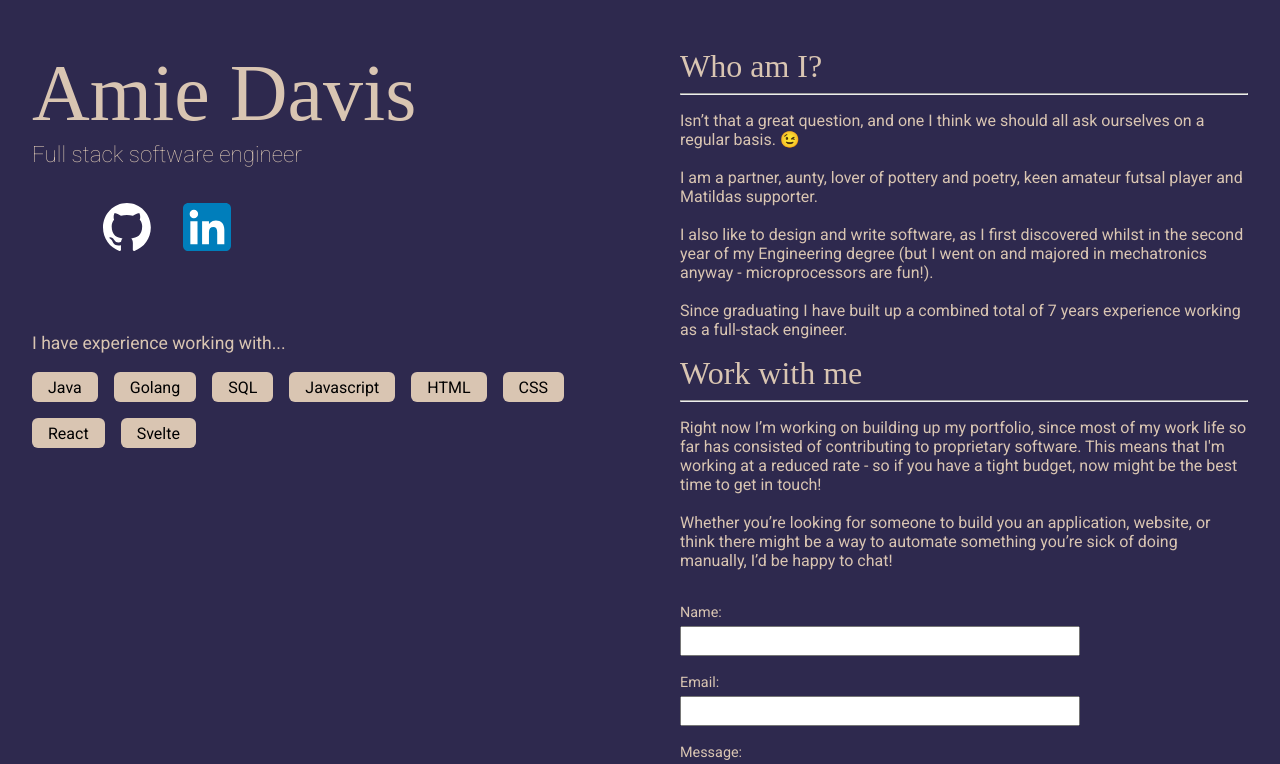
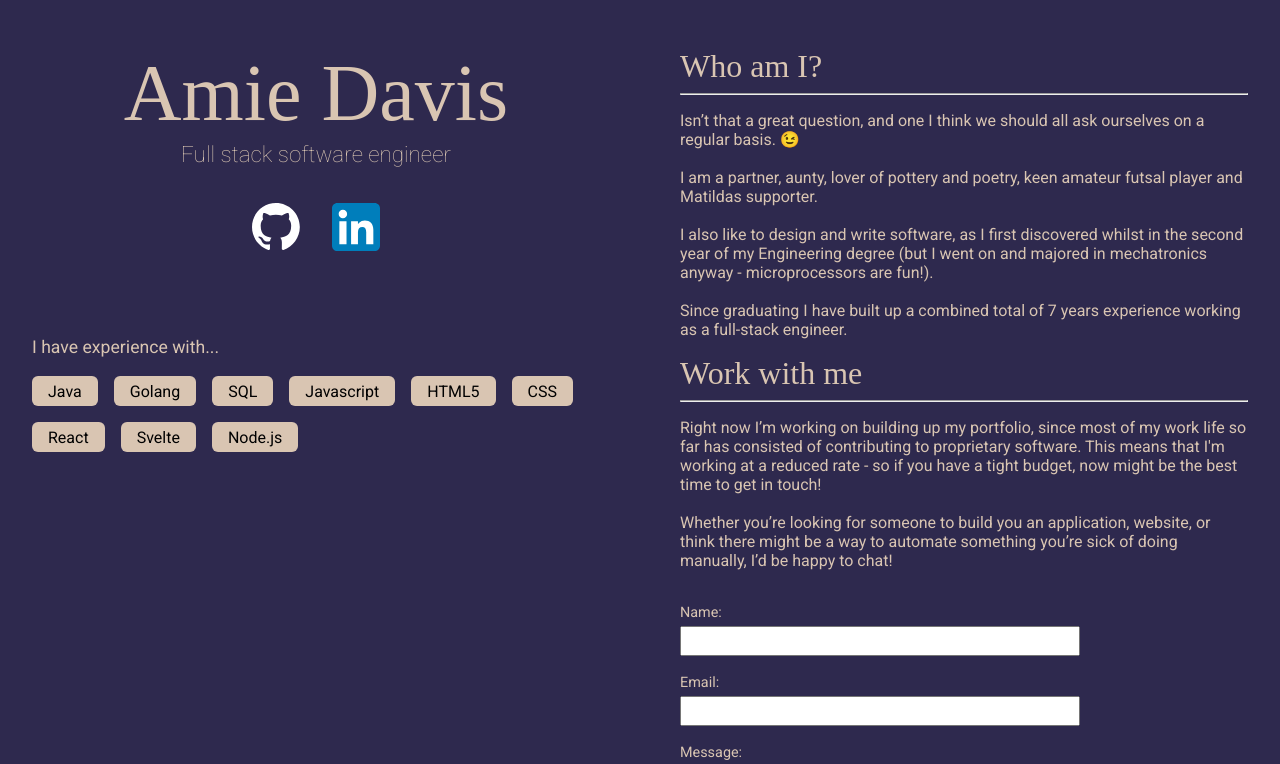
Before and after one commit to amiedavis/portfolio, a SvelteKit app: page / in a window 1280 px wide. Shown: the top 764 px of the page. Built offline with nearby package versions, Linux system fonts and the light colour scheme; a web font is replaced by a local one.

Commit message:
Update NameSection styling and include links

```diff
--- a/src/components/NameSection.svelte
+++ b/src/components/NameSection.svelte
@@ -1,36 +1,54 @@
 <script>
     import githubIcon from '../images/github-mark-white.svg';
     import linkedInIcon from '../images/linkedin.svg';
+
+    const githubLink = 'https://github.com/amiedavis';
+    const linkedInLink = 'https://www.linkedin.com/in/amiedavis/'
+
 </script>
 
 <div class="container">
+    <div class="intro-container">
         <h1>Amie Davis</h1>
 
         <div class="headline-container">
             <h3 class="headline">Full stack software engineer</h3>
 
             <div class="icons">
+                <a href={githubLink} target="_blank">
                     <img class="icon" crossorigin="anonymous" src={githubIcon} alt="Github icon">
+                </a>
+
+                <a href={linkedInLink} target="_blank">
                     <img class="icon" crossorigin="anonymous" src={linkedInIcon} alt="LinkedIn icon">
+                </a>
+            </div>
         </div>
     </div>
 
-    <h4 class="label-heading">I have experience working with...</h4>
+    <h4 class="label-heading">I have experience with...</h4>
     <div class="labels">
         <div class="label">Java</div>
         <div class="label">Golang</div>
         <div class="label">SQL</div>
         <div class="label">Javascript</div>
-        <div class="label">HTML</div>
+        <div class="label">HTML5</div>
         <div class="label">CSS</div>
         <div class="label">React</div>
         <div class="label">Svelte</div>
+        <div class="label">Node.js</div>
     </div>
 </div>
 
 <style>
     div.container {
         flex: 1;
+    }
+
+    div.intro-container {
+        display: flex;
+        flex-direction: column;
+        align-items: center;
     }
 
     h3.headline {
```
Lines whose indentation alone changed are shown as unchanged.
